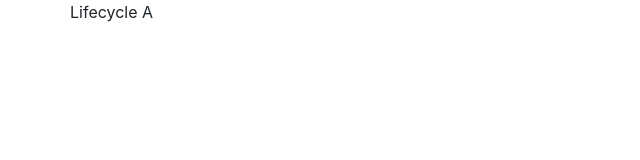
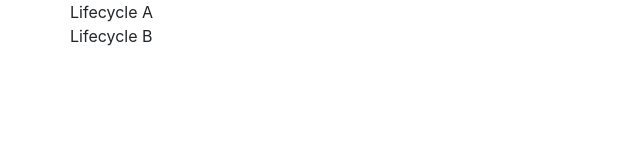
Before and after one commit to yogi721/react-tutorials, a React (Create React App) app: page / in a window 1280 px wide. Shown: the top 160 px of the page, without its empty margins (0-640 px from the left). Built offline with nearby package versions, Linux system fonts and the light colour scheme.

Commit message:
adding LifecycleB

```diff
--- a/src/components/tutorial1/Lifecycle/LifecycleA.js
+++ b/src/components/tutorial1/Lifecycle/LifecycleA.js
@@ -1,4 +1,5 @@
 import React, { Component } from 'react'
+import LifecycleB from './LifecycleB';
 
 class LifecycleA extends Component {
     constructor(props) {
@@ -23,7 +24,9 @@
         console.log('LifecycleA render');
         return (
             <div>
-                Lifecycle A
+                <div>Lifecycle A</div>
+                <LifecycleB />
+
             </div>
         )
     }
--- /dev/null
+++ b/src/components/tutorial1/Lifecycle/LifecycleB.js
@@ -0,0 +1,32 @@
+import React, { Component } from 'react'
+
+class LifecycleB extends Component {
+    constructor(props) {
+        super(props)
+
+        this.state = {
+            name: 'Mehdi'
+        }
+        console.log('LifecycleB constructor');
+    }
+
+    static getDerivedStateFromProps(props, state) {
+        console.log('LifecycleB getDerivedStateFromProps');
+        return null;
+    }
+
+    componentDidMount() {
+        console.log('LifecycleB componentDidMount');
+    }
+
+    render() {
+        console.log('LifecycleB render');
+        return (
+            <div>
+                Lifecycle B
+            </div>
+        )
+    }
+}
+
+export default LifecycleB
```
